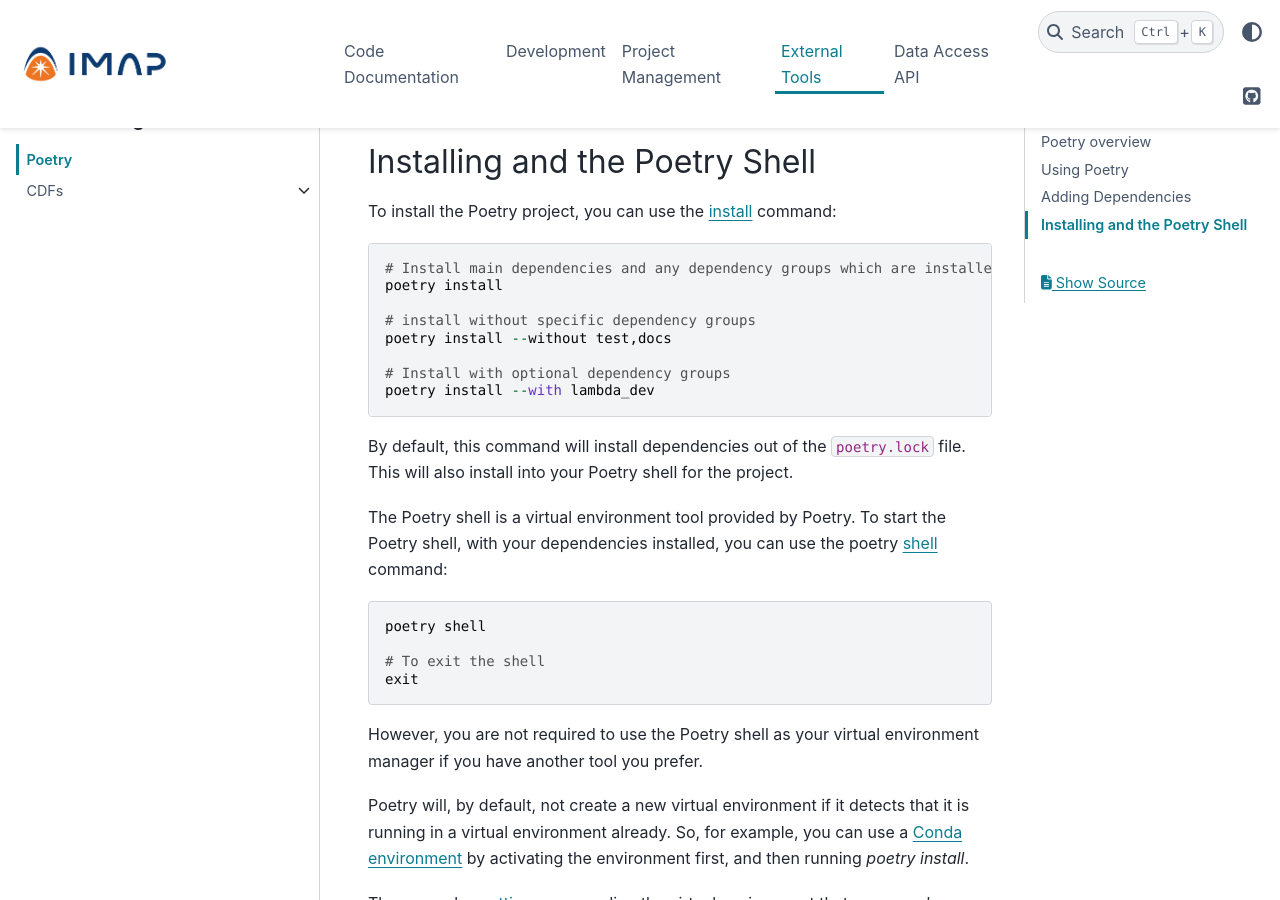
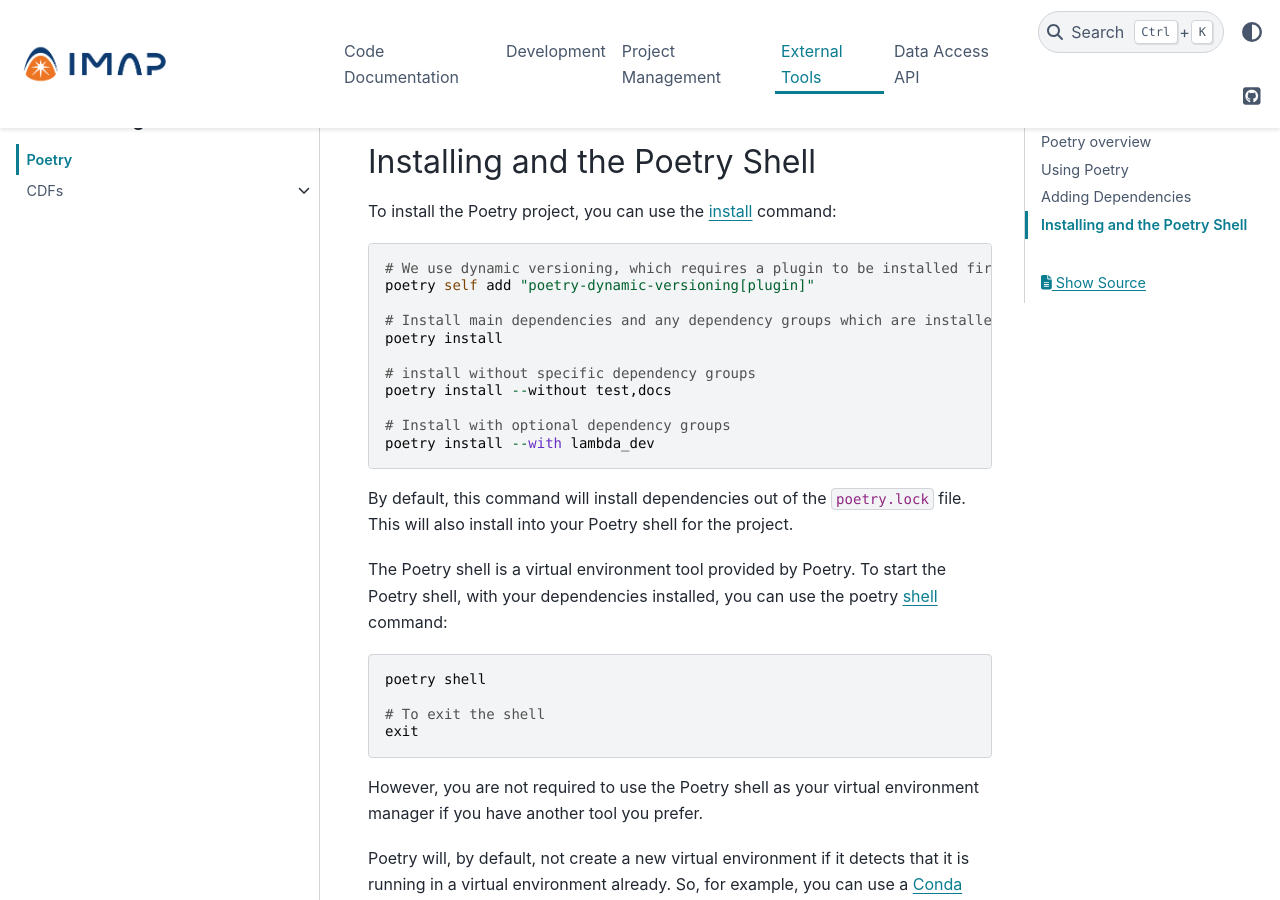
Before and after one commit to IMAP-Science-Operations-Center/imap_processing, a Sphinx documentation site: the page built from docs/source/external-tools/poetry.rst, in a window 1280 px wide and 900 px high, scrolled down 2656 px. Built offline with Sphinx 7.4.7 and the PyData theme 0.15.4, drawn with Linux system fonts in a browser that asks for light colours; the version number is read from the project's files by our own code.

Commit message:
DOC/CI: Add instructions for installing plugins

```diff
--- a/docs/source/external-tools/poetry.rst
+++ b/docs/source/external-tools/poetry.rst
@@ -83,6 +83,9 @@ Installing and the Poetry Shell
 
 To install the Poetry project, you can use the `install <https://python-poetry.org/docs/cli/#install>`_ command::
 
+    # We use dynamic versioning, which requires a plugin to be installed first
+    poetry self add "poetry-dynamic-versioning[plugin]"
+
     # Install main dependencies and any dependency groups which are installed by default
     poetry install
 
```
Also changed, not shown: 1 other file.
